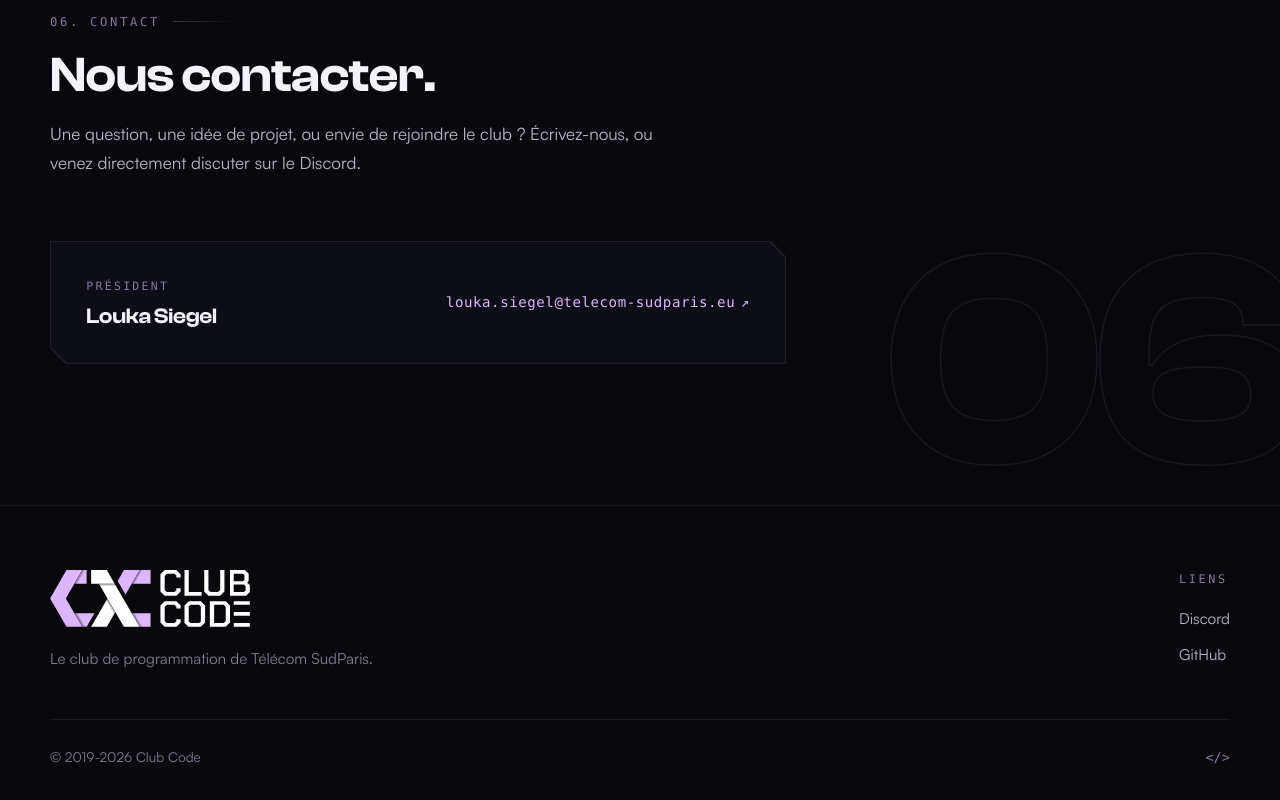
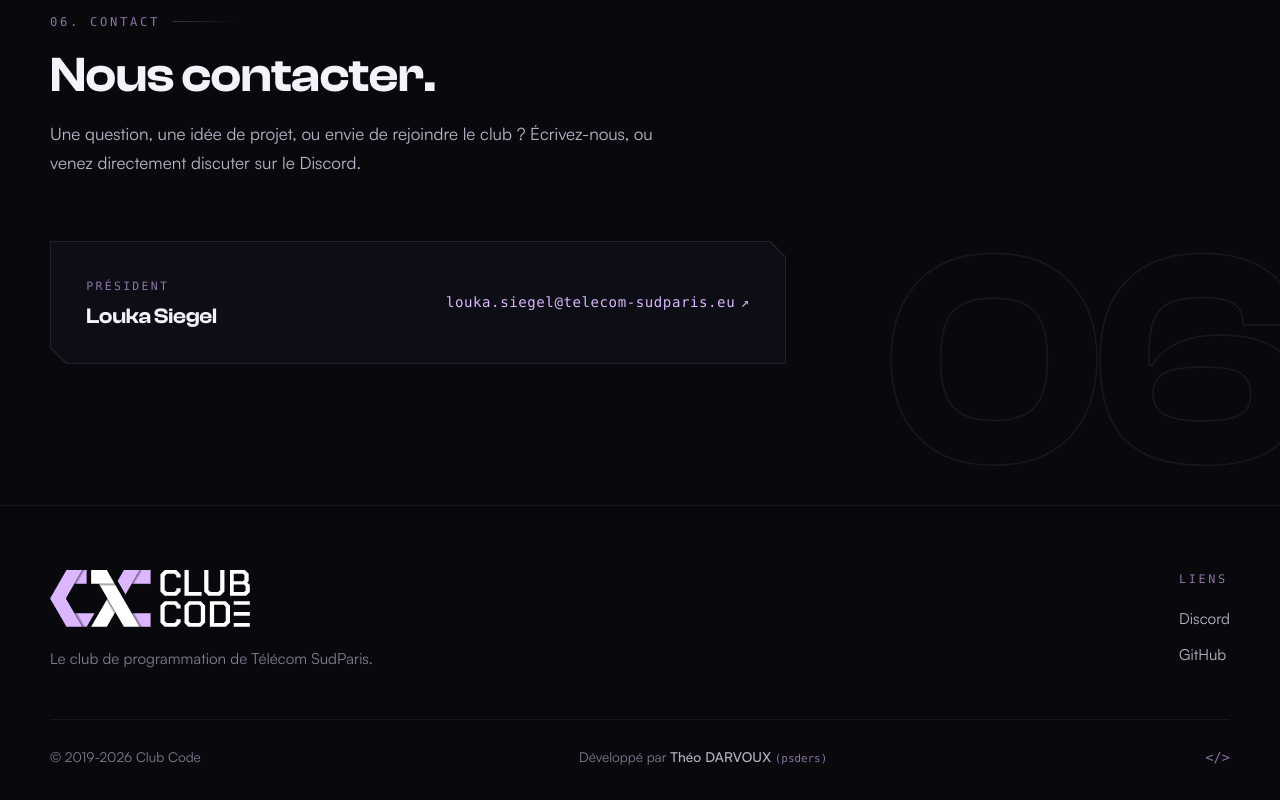
Before and after one commit to Theo-Darvoux/clubcode.fr, an Astro site: page / in a window 1280 px wide. Shown: the part 5859-6659 px from the top of the page. Built offline with nearby package versions, Linux system fonts and the light colour scheme; Astro itself is replaced by a stand-in of ours.

Commit message:
feat: add developer credit section to footer with internationalized labels

```diff
--- a/src/components/Footer.astro
+++ b/src/components/Footer.astro
@@ -23,6 +23,13 @@ const t = ui[lang].footer;
   </div>
   <div class="container footer-legal">
     <span>{t.legal}</span>
+    <span class="footer-credit">
+      {t.credit}
+      <a class="credit-name" href="https://github.com/Theo-Darvoux/" target="_blank" rel="noopener"
+        >Théo DARVOUX</a
+      >
+      <span class="credit-handle">(psders)</span>
+    </span>
     <span class="footer-mono">&lt;/&gt;</span>
   </div>
 </footer>
@@ -84,10 +91,34 @@ const t = ui[lang].footer;
     display: flex;
     justify-content: space-between;
     align-items: center;
+    gap: 0.75rem 1.5rem;
+    flex-wrap: wrap;
     border-top: 1px solid var(--line-soft);
     padding-top: 1.6rem;
     color: var(--ink-dim);
     font-size: 0.85rem;
+  }
+
+  .footer-credit {
+    color: var(--ink-dim);
+  }
+
+  .credit-name {
+    color: var(--ink-soft);
+    font-weight: 500;
+    letter-spacing: 0.01em;
+    text-decoration: none;
+    transition: color 0.25s var(--ease-out);
+  }
+
+  .credit-name:hover {
+    color: var(--lav);
+  }
+
+  .credit-handle {
+    font-family: var(--font-mono);
+    font-size: 0.8em;
+    color: var(--lav-soft);
   }
 
   .footer-mono {
--- a/src/i18n/en.ts
+++ b/src/i18n/en.ts
@@ -137,5 +137,6 @@ export const en = {
     tagline: 'The programming club of Télécom SudParis.',
     links_title: 'Links',
     legal: '© 2019-2026 Club Code',
+    credit: 'Developed by',
   },
 } as const;
--- a/src/i18n/fr.ts
+++ b/src/i18n/fr.ts
@@ -137,5 +137,6 @@ export const fr = {
     tagline: 'Le club de programmation de Télécom SudParis.',
     links_title: 'Liens',
     legal: '© 2019-2026 Club Code',
+    credit: 'Développé par',
   },
 } as const;
```
